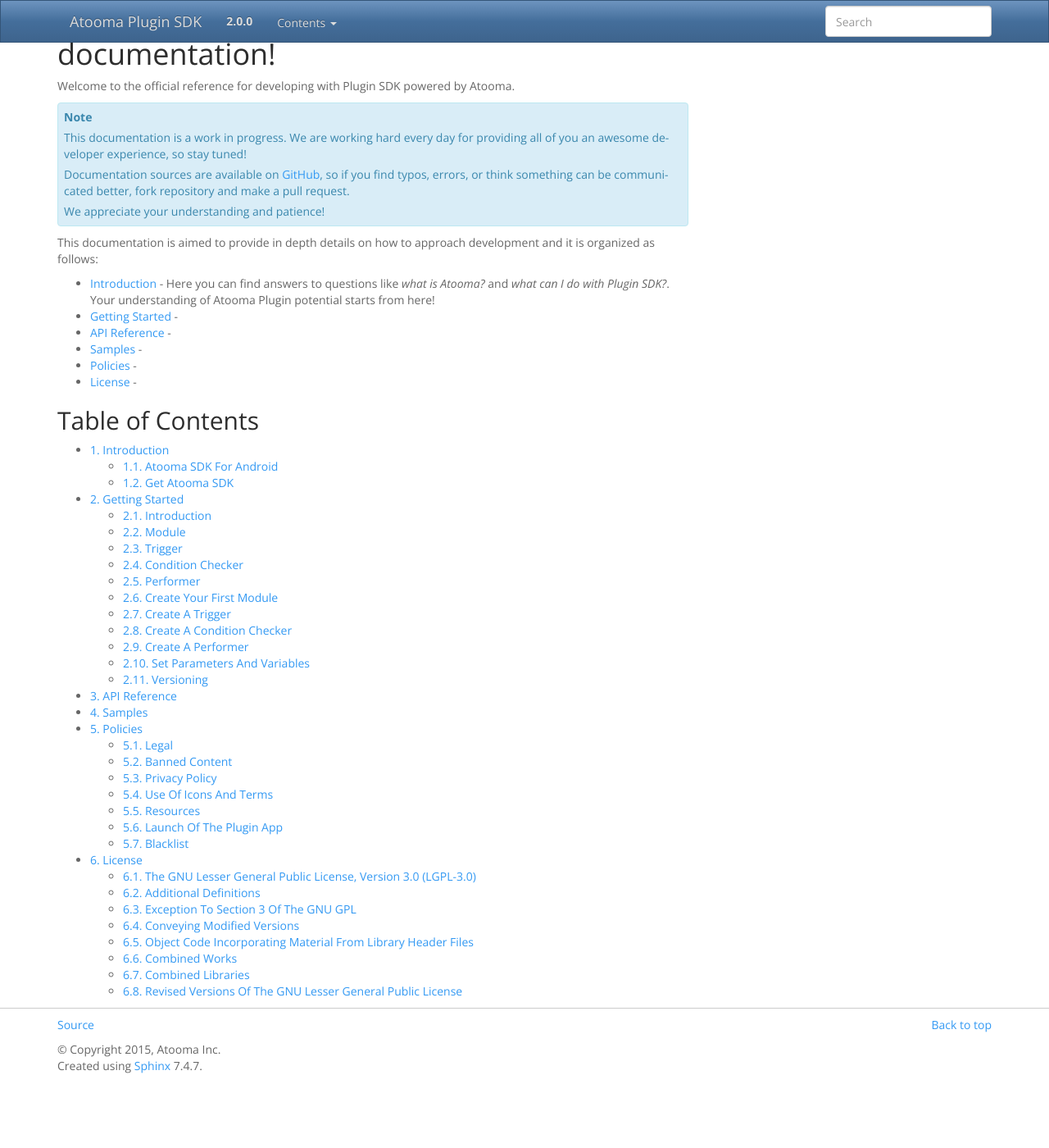
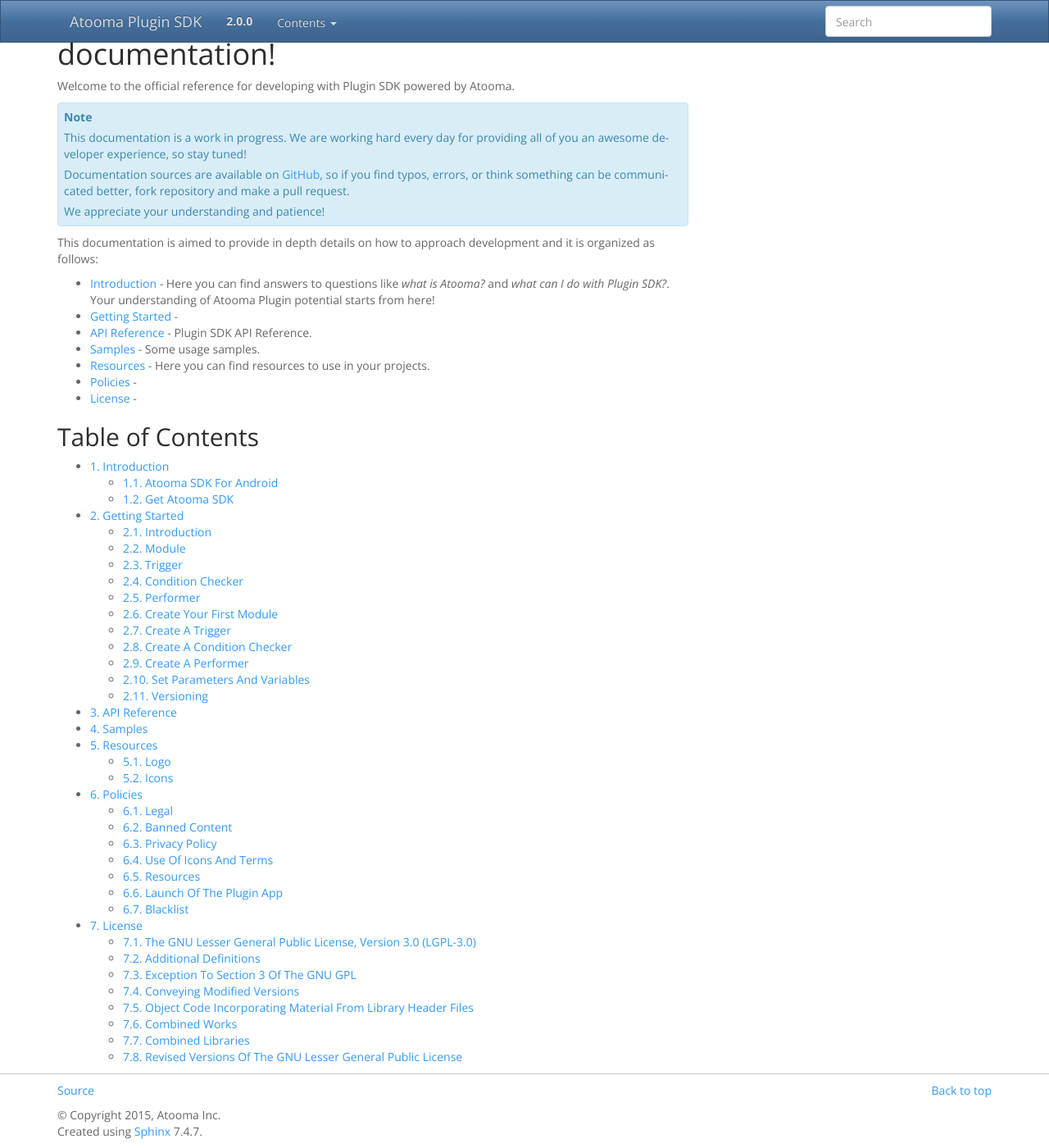
Before and after one commit to atooma/doc-plugin-sdk, a Sphinx documentation site: the page built from docs/source/index.rst, in a window 1280 px wide and 1400 px high, scrolled down 74 px. Shown: the whole window at 82% size. Built offline with Sphinx 7.4.7, drawn with Linux system fonts in a browser that asks for light colours; before the commit the page ends 1394 px from its top, so only the background shows below that.

Commit message:
Adding resources

```diff
--- a/docs/source/index.rst
+++ b/docs/source/index.rst
@@ -15,8 +15,9 @@
 
 * :ref:`intro` - Here you can find answers to questions like *what is Atooma?* and *what can I do with Plugin SDK?*. Your understanding of Atooma Plugin potential starts from here!
 * :ref:`sdk` -
-* :ref:`api` -
-* :ref:`samples` -
+* :ref:`api` - Plugin SDK API Reference.
+* :ref:`samples` - Some usage samples.
+* :ref:`resources` - Here you can find resources to use in your projects.
 * :ref:`policies` -
 * :ref:`license` -
 
@@ -31,5 +32,6 @@
 	sdk
 	api
 	samples
+	resources
 	policies
 	license
--- a/docs/source/samples.rst
+++ b/docs/source/samples.rst
@@ -3,7 +3,7 @@
 Samples
 =======================================
 
-You can find some sample on our github account `here <https://github.com/atooma/atooma-sdk-samples>`_.
+You can find some sample on our GitHub account `here <https://github.com/atooma/atooma-sdk-samples>`_.
 
 * `Activity Plugin <https://github.com/atooma/atooma-sdk-samples/tree/master/AtoomaActivityPlugin>`_ shows an example of how to use the "PLUGIN" value type with your own activities
 
```
Also changed, not shown: docs/source/resources.rst (added, +22 -0 lines), docs/source/_static/resources/16x16.png (added), docs/source/_static/resources/36x36.png (added), docs/source/_static/resources/512x512.png (added), docs/source/_static/resources/550x388.png (added), docs/source/_static/resources/730x230.png (added).
